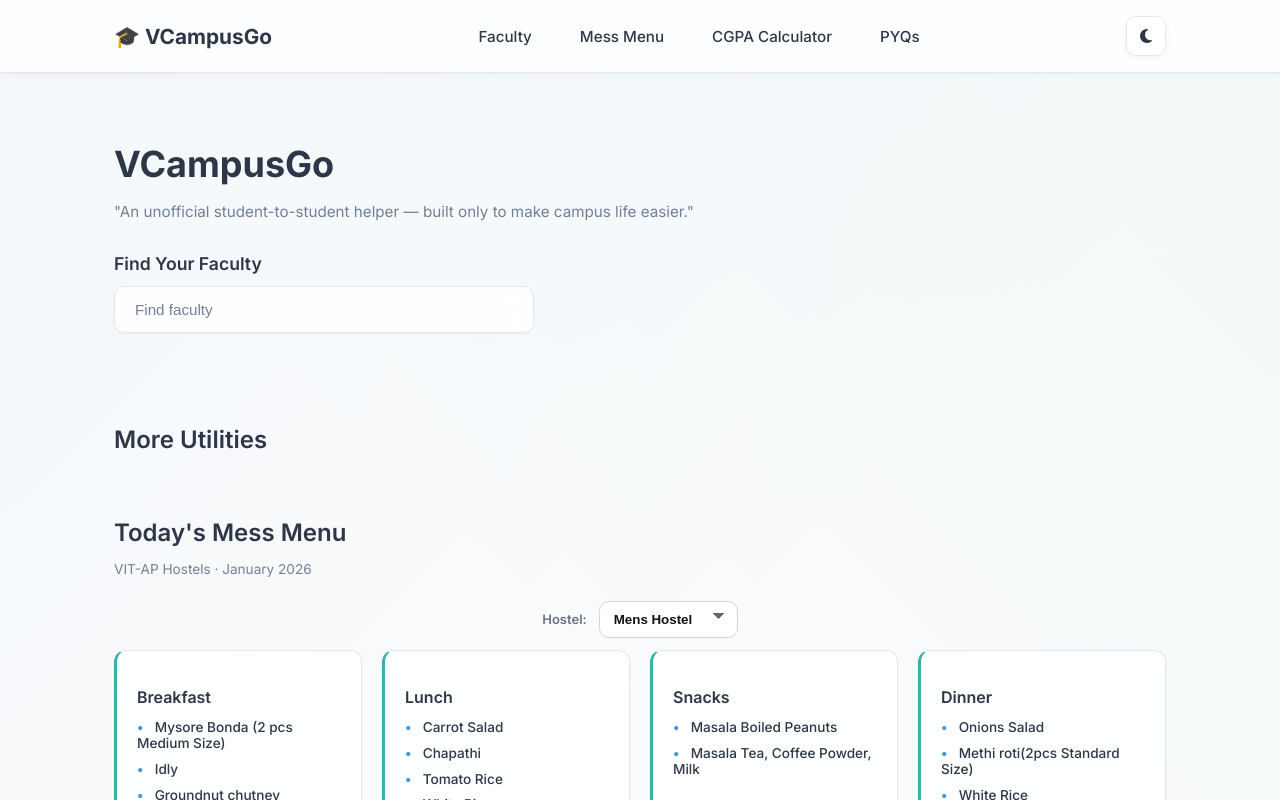
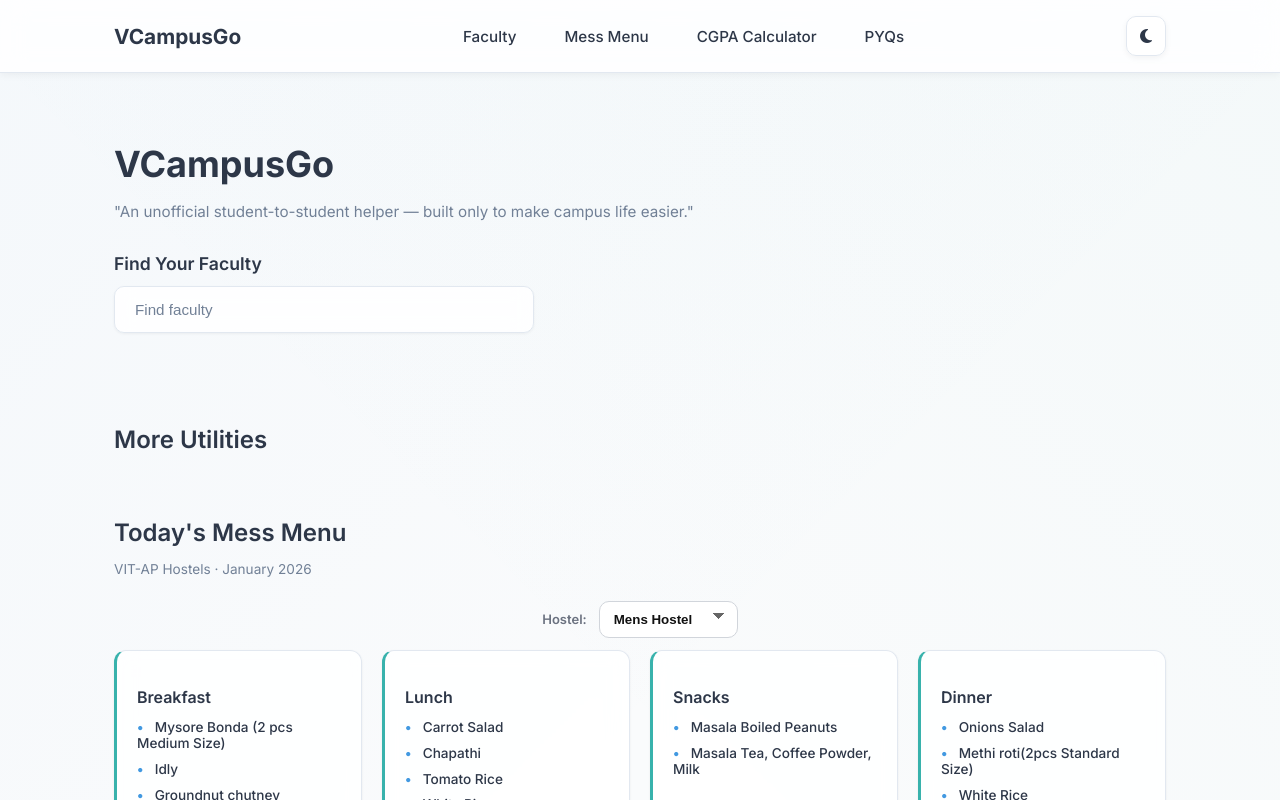
Before and after one commit to VyshrawanP/VCampusGo, a website with bundled scripts: page public/index.html in a window 1280 px wide. Shown: the top 800 px of the page. Built offline with nearby package versions, Linux system fonts and the light colour scheme; files whose address does not match are found by name.

Commit message:
Remove emoji from logo in sticky header

```diff
--- a/public/index.html
+++ b/public/index.html
@@ -39,7 +39,7 @@
   <!-- ================= STICKY HEADER WITH THEME TOGGLE ================= -->
   <div class="sticky-header" id="stickyHeader">
     <div class="header-content">
-      <div class="logo">🎓 VCampusGo</div>
+      <div class="logo">VCampusGo</div>
 
       <nav class="desktop-nav">
         <a href="#faculty"> Faculty</a>
```
